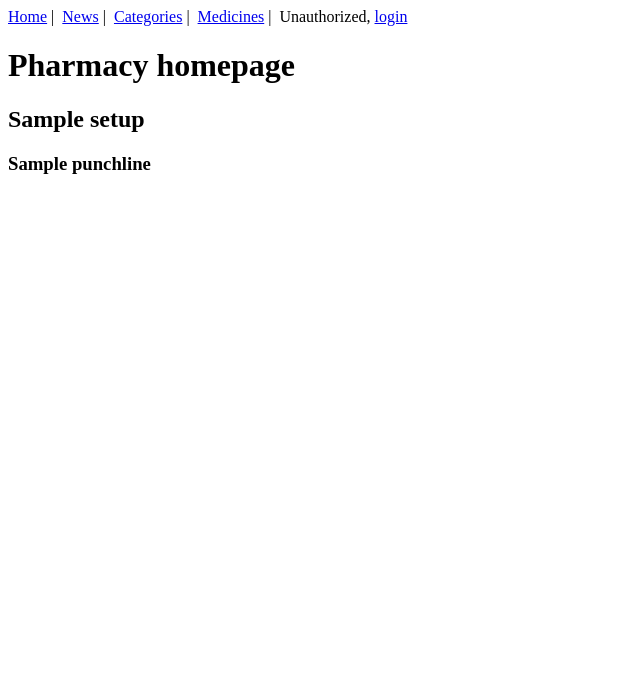
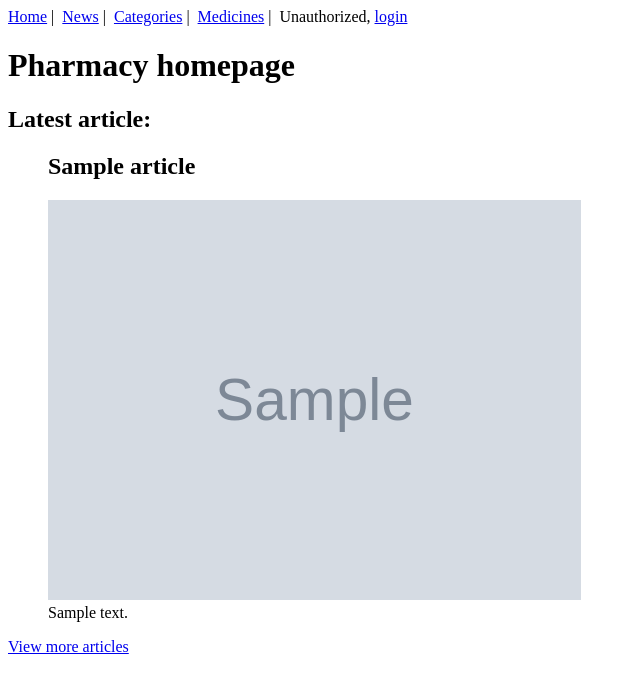
Before and after one commit to trullse/web_labs, a Django app: page /pharmacy/ in a window 1280 px wide. Shown: the top 693 px of the page, without its empty margins (0-640 px from the left). Run offline with Django 4.2, Linux system fonts and the light colour scheme; tables that the repository leaves empty hold one stand-in row (values such as "Sample post"); grey boxes marked "Sample" are stand-in pictures; a database or web service that is not in the repository returns one stand-in record (values such as "Sample title"); data that the repository does not hold is empty.

Commit message:
add latest article appearance in index view

```diff
--- a/pharmacy/models.py
+++ b/pharmacy/models.py
@@ -108,4 +108,10 @@ class Article(models.Model):
     def __str__(self) -> str:
         return self.title
 
+    def get_brief(self):
+        brief = self.content[:150]
+        if len(self.content) > 150:
+            return f'{brief}...'
+        return brief
+
 # logger = logging.getLogger(__name__)
--- a/pharmacy/templates/pharmacy/index.html
+++ b/pharmacy/templates/pharmacy/index.html
@@ -1,52 +1,17 @@
 {% extends "base.html" %}
+
+{% block title %}Home{% endblock %}
 
 {% block content %}
 <h1>Pharmacy homepage</h1>
-<!-- 1. The <iframe> (and video player) will replace this <div> tag. -->
-<div id="player"></div>
 
-<script>
-    // 2. This code loads the IFrame Player API code asynchronously.
-    var tag = document.createElement('script');
+<h2>Latest article:</h2>
+<figure>
+    <h2>{{ last_article.title }}</h2>
+    <img src="{{ last_article.img_source.url }}" height="400">
+    <div>{{ last_article.get_brief }}</div>
+</figure>
+<a href="{% url 'pharmacy:news_index' %}">View more articles</a>
 
-    tag.src = "https://www.youtube.com/iframe_api";
-    var firstScriptTag = document.getElementsByTagName('script')[0];
-    firstScriptTag.parentNode.insertBefore(tag, firstScriptTag);
 
-    // 3. This function creates an <iframe> (and YouTube player)
-    //    after the API code downloads.
-    var player;
-    function onYouTubeIframeAPIReady() {
-        player = new YT.Player('player', {
-            height: '360',
-            width: '640',
-            videoId: 'e-c8KjFmcJ4',
-            events: {
-                'onReady': onPlayerReady,
-                'onStateChange': onPlayerStateChange
-            }
-        });
-    }
-
-    // 4. The API will call this function when the video player is ready.
-    function onPlayerReady(event) {
-        event.target.playVideo();
-    }
-
-    // 5. The API calls this function when the player's state changes.
-    //    The function indicates that when playing a video (state=1),
-    //    the player should play for six seconds and then stop.
-    var done = false;
-    function onPlayerStateChange(event) {
-        if (event.data == YT.PlayerState.PLAYING && !done) {
-            player.seekTo(3);
-            done = true;
-        }
-    }
-    function stopVideo() {
-        player.stopVideo();
-    }
-</script>
-<h2>{{ setup }}</h2>
-<h3>{{ punchline }}</h3>
 {% endblock %}
--- a/pharmacy/urls.py
+++ b/pharmacy/urls.py
@@ -27,5 +27,7 @@ urlpatterns = [
     # ex: /pharmacy/statistics/
     path("statistics/", views.StatisticsView.as_view(), name="statistics"),
     # ex: /pharmacy/news/
-    path("news/", views.NewsIndexView.as_view(), name="news_index")
+    path("news/", views.NewsIndexView.as_view(), name="news_index"),
+    # ex: /pharmacy/additional
+    path("additional/", views.AdditionalView.as_view(), name="additional")
 ]
--- a/pharmacy/views.py
+++ b/pharmacy/views.py
@@ -1,5 +1,7 @@
 import logging
 from datetime import datetime
+from typing import Any
+from django.db import models
 import requests
 
 from django.contrib.auth.mixins import LoginRequiredMixin, PermissionRequiredMixin
@@ -15,34 +17,18 @@ from .helpers import plot_last_days_sales
 logger = logging.getLogger('main')
 
 
-class IndexView(generic.DetailView):
+class IndexView(generic.TemplateView):
     logger.warning('in index view')
     template_name = "pharmacy/index.html"
-    joke_info = {}
-    model = joke_info
 
     def get(self, request, *args, **kwargs):
         logger.info('In index view')
+        return super().get(request, *args, **kwargs)
 
-        url = 'https://official-joke-api.appspot.com/jokes/programming/random'
-        joke_info = requests.get(url).json()
-        self.joke_info = joke_info
-        logger.debug(joke_info)
-        context = get_ip_request()
-        logger.debug(f'context: {context}')
-
-        return render(request, self.template_name, context)
-
-
-def get_ip_request():
-    logger.info('connecting to the joke API')
-    url = 'https://official-joke-api.appspot.com/jokes/programming/random'
-    ip_request = requests.get(url).json()
-    ip_request = ip_request[0]
-    setup = ip_request['setup']
-    punchline = ip_request['punchline']
-    logger.debug(ip_request)
-    return {'setup': setup, 'punchline': punchline}
+    def get_context_data(self, **kwargs: Any) -> dict[str, Any]:
+        context = super().get_context_data(**kwargs)
+        context['last_article'] = Article.objects.order_by('-pub_date').first()
+        return context
 
 
 class CategoriesIndexView(generic.ListView):
@@ -189,3 +175,33 @@ class NewsIndexView(generic.ListView):
     def get(self, request, *args, **kwargs):
         logger.info('In news index view')
         return super().get(request, *args, **kwargs)
+
+
+class AdditionalView(generic.DetailView):
+    template_name = "pharmacy/additional.html"
+    context_object_name = "additional"
+    joke_info = {}
+    model = joke_info
+
+    def get(self, request, *args, **kwargs):
+        logger.info('In additional view')
+
+        url = 'https://official-joke-api.appspot.com/jokes/programming/random'
+        joke_info = requests.get(url).json()
+        self.joke_info = joke_info
+        logger.debug(joke_info)
+        context = get_ip_request()
+        logger.debug(f'context: {context}')
+
+        return render(request, self.template_name, context)
+
+
+def get_ip_request():
+    logger.info('connecting to the joke API')
+    url = 'https://official-joke-api.appspot.com/jokes/programming/random'
+    ip_request = requests.get(url).json()
+    ip_request = ip_request[0]
+    setup = ip_request['setup']
+    punchline = ip_request['punchline']
+    logger.debug(ip_request)
+    return {'setup': setup, 'punchline': punchline}
```
Also changed, not shown: pharmacy/templates/pharmacy/additional.html (added, +53 -0 lines), pharmacy/static/pharmacy/images/plot.png.
